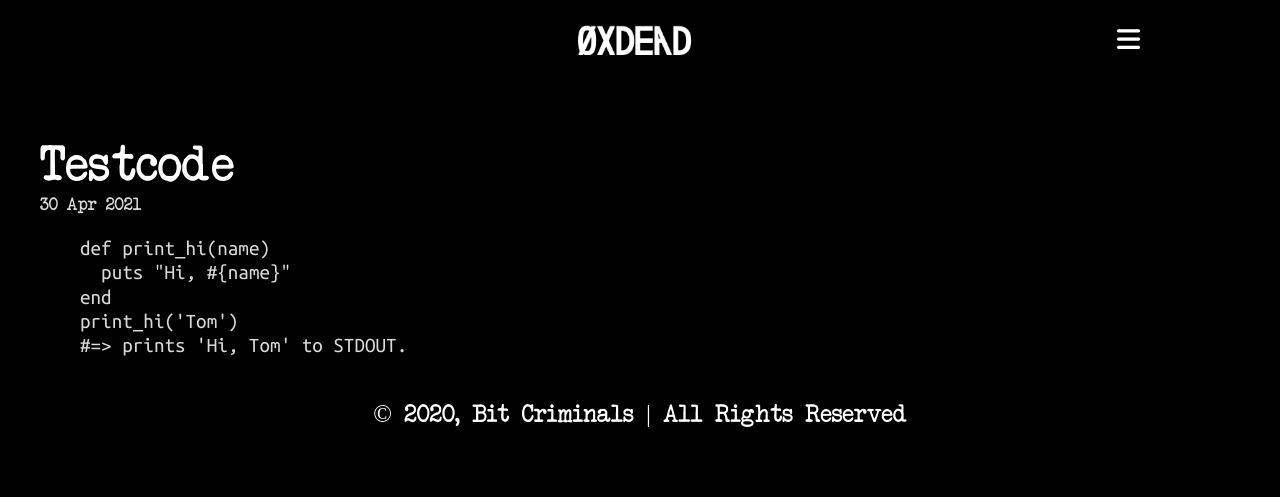
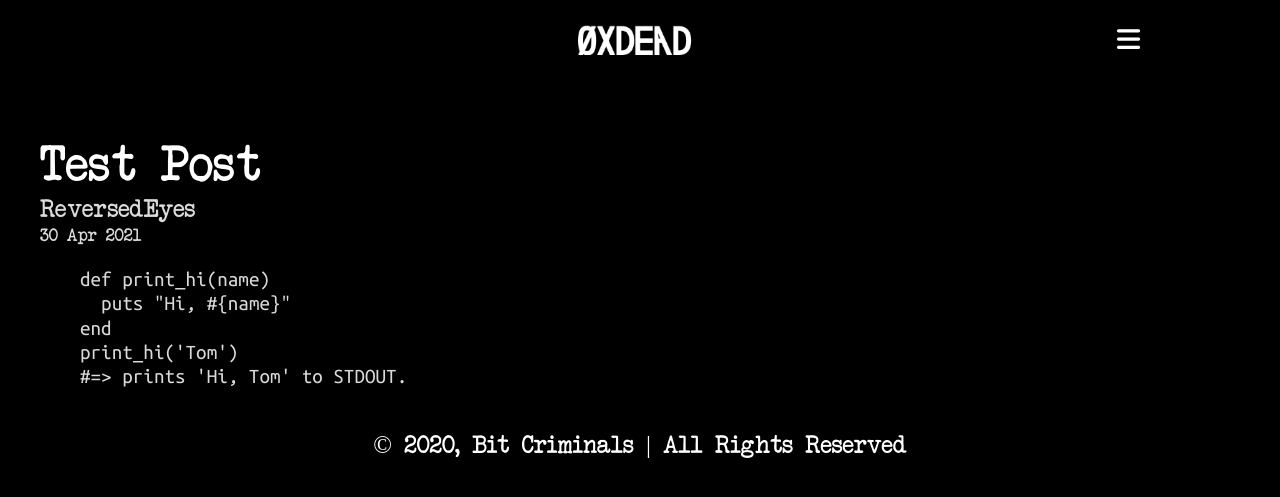
Before and after one commit to bitcriminals/bitcriminals.github.io, a Jekyll site: the page built from _posts/2021-04-30-testcode.md, in a window 1280 px wide. Shown: the top 497 px of the page. Built offline with Jekyll 4.4.1, drawn with Linux system fonts in a browser that asks for light colours; nearby versions of some CDN libraries; our own code applies the rules of GitHub Pages for plain Markdown files.

Commit message:
Update 2021-04-30-testcode.md

```diff
--- a/_posts/2021-04-30-testcode.md
+++ b/_posts/2021-04-30-testcode.md
@@ -1,3 +1,8 @@
+---
+title: Test Post
+layout: post
+author: ReversedEyes
+---
 {% highlight ruby %}
 def print_hi(name)
   puts "Hi, #{name}"
```
